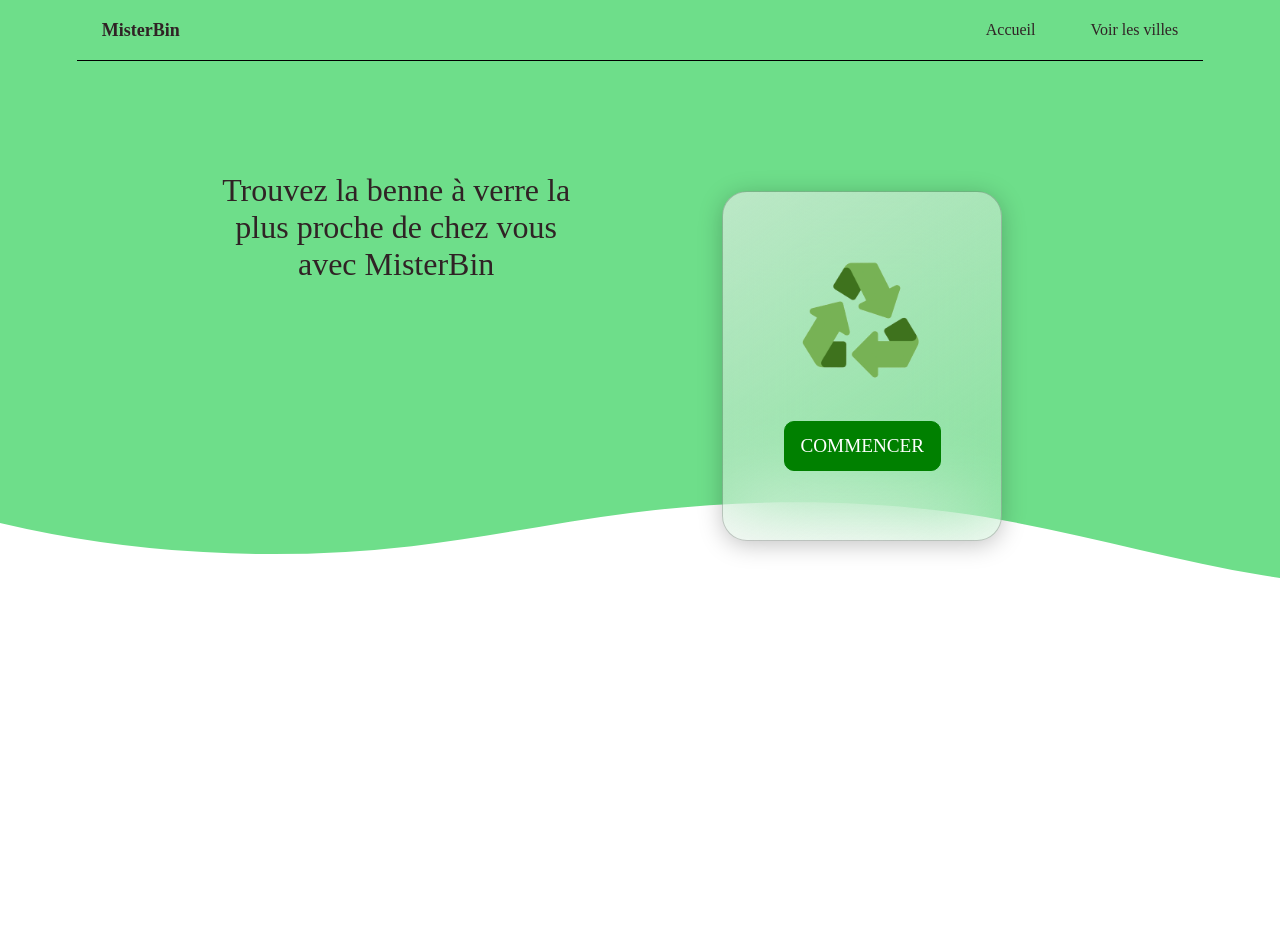
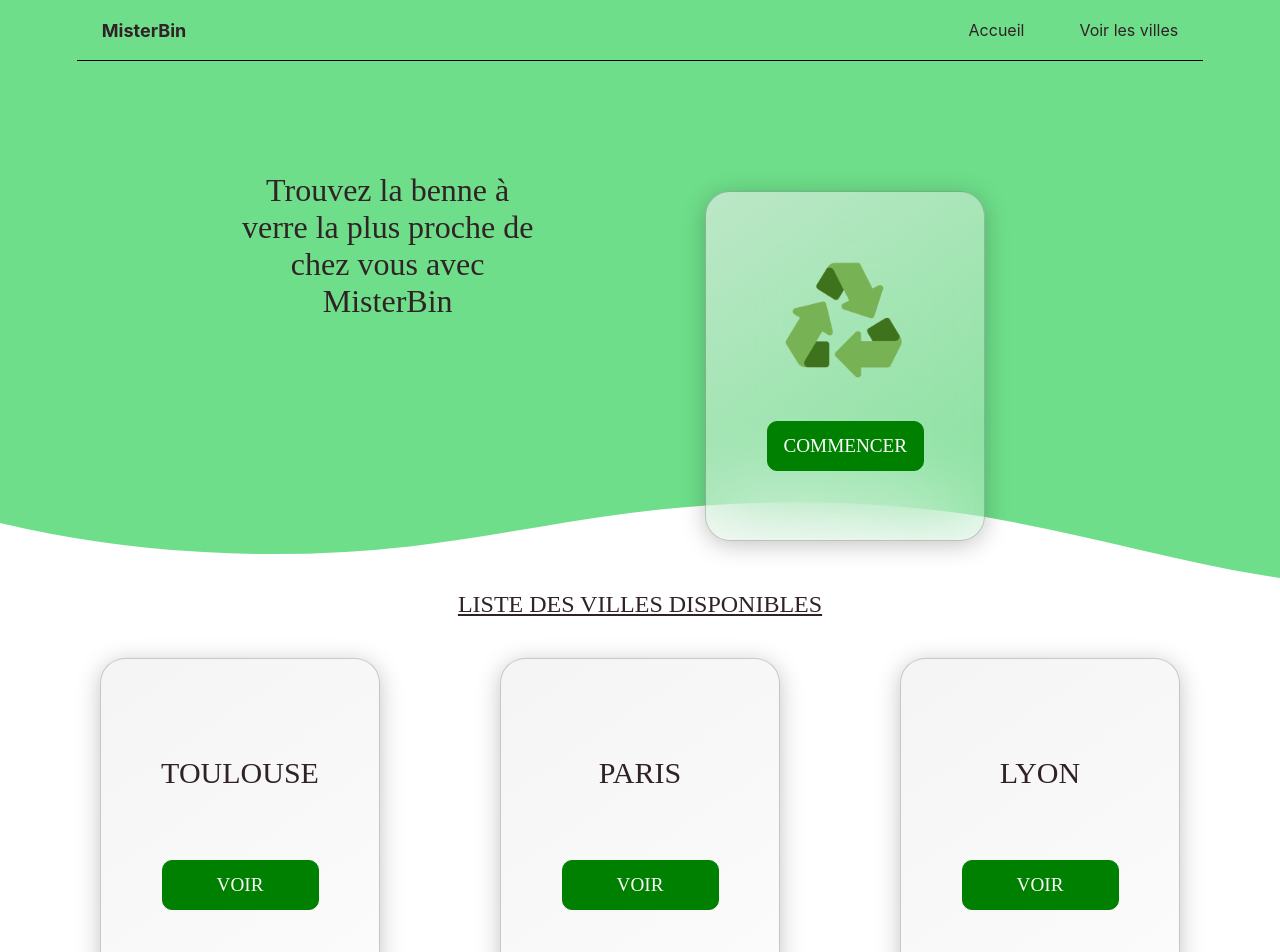
Before and after one commit to YounesBessa/MisterBin, a React (Create React App) app in the folder front.misterbin/: page / in a window 1280 px wide. Shown: the top 952 px of the page. Before the commit the page ends 800 px from the top, so only its background shows below. Built offline with nearby package versions, Linux system fonts and the light colour scheme.

Commit message:
🎨 update home page

```diff
--- a/front.misterbin/src/App.tsx
+++ b/front.misterbin/src/App.tsx
@@ -4,18 +4,20 @@ import Navbar from "./components/Navbar";
 import Card from "./components/Card";
 import Wave from "./components/Wave";
 import Image from "./components/Image";
+import Button from "./components/Button";
 
 function App() {
   return (
     <AppContainer>
-      <Navbar/>
+      <Navbar />
       <Body>
         <GreenContainer>
           <Featured>
             <Title>
-      Trouvez la benne à verre la plus proche de chez vous avec MisterBin
+              Trouvez la benne à verre la plus proche de chez vous avec
+              MisterBin
             </Title>
-      <Card>
+            <FeaturedCard>
               <Picture
                 src="/static/images/recycle.png"
                 alt="Logo recyclage"
@@ -23,63 +25,121 @@ function App() {
                 height={120}
               />
               <Button>COMMENCER</Button>
-        {/* <Image src="../public/static/images/recycle.png" alt="" width={3200}height={23}/> */}
-      </Card>
+            </FeaturedCard>
           </Featured>
         </GreenContainer>
-      <Wave/>
+        <Wave />
+        <WhiteContainer>
+          <BottomWrapper>
+            <SecondTitle>LISTE DES VILLES DISPONIBLES</SecondTitle>
+            <CardContainer>
+              <BottomCard>
+                <CardTitle>TOULOUSE</CardTitle>
+                <Button>VOIR</Button>
+              </BottomCard>
+              <BottomCard>
+              <CardTitle>PARIS</CardTitle>
+                <Button disabled>VOIR</Button>
+              </BottomCard>
+              <BottomCard>
+              <CardTitle>LYON</CardTitle>
+                <Button disabled>VOIR</Button>
+              </BottomCard>
+            </CardContainer>
+          </BottomWrapper>
+        </WhiteContainer>
       </Body>
     </AppContainer>
   );
 }
 
 const AppContainer = styled.div`
-background-color:#6EDE8A;
-font-family:'Montserrat-Light';
-/* color: #222222; */
+  background-color: #6ede8a;
   color: #302225;
-`
+`;
 
-const Body = styled.div``
+const Body = styled.div``;
 
 const GreenContainer = styled.div`
   display: flex;
   justify-content: center;
   margin: 0 130px;
-`
+`;
+
+const WhiteContainer = styled.div`
+  display: flex;
+  justify-content: center;
+  align-items: center;
+  padding-top: 90px;
+  width: 100%;
+  background-color: white;
+`;
 
 const Featured = styled.div`
-display:flex;
-justify-content:space-evenly;
-`
+  display: flex;
+  justify-content: space-evenly;
+`;
+
+const FeaturedCard = styled(Card)`
+`;
 
 const Title = styled.h1`
+  font-family: "Montserrat-Light";
   text-align: center;
-width: 35%;
+  width: 30%;
   font-weight: 400;
-`
+`;
+
+const BottomWrapper = styled.div`
+  display: flex;
+  justify-content: center;
+  flex-direction: column;
+`;
+const SecondTitle = styled.h2`
+  font-family: "Kurale-Regular";
+  text-align: center;
+  font-weight: 400;
+  margin: 0px;
+  padding: 0;
+  height: fit-content;
+  text-decoration: underline;
+`;
+
+const CardContainer = styled.div`
+  display: flex;
+  height: fit-content;
+  width: 100%;
+`;
+
+const BottomCard = styled(Card)`
+  display: flex;
+  margin: 0 120px;
+`;
+
+const CardTitle = styled.p`
+  font-family: "Kurale-Regular";
+  text-align: center;
+  font-weight: 400;
+  font-size: 30px;
+  margin: 0px;
+  margin-bottom: 70px;
+  padding: 0;
+  height: fit-content;
+`;
 
 const Picture = styled(Image)`
   margin-bottom: 40px;
-`
+`;
 
-const Button= styled.button`
-background-color:#008000;
-color: white;
-width:157px;
-height: 50px;
-outline: none;
-border: 1px solid #008000;
-border-radius: 10px;
-font-family: 'Montserrat-Light';
-font-size: larger;
-cursor: pointer;
-:hover{
-  background-color: white;
-  color:#008000;
-  transition: all 0.2s;
-}
-`
+// const DisabledButton = styled(Button)`
+//     background-color: grey;
+//     :hover {
+//     background-color: white;
+//     color: grey;
+//     transition: all 0.2s;
+//     border-color: grey;
+//   }
+// `
 
 
 export default App;
```
Lines whose indentation alone changed are shown as unchanged.
